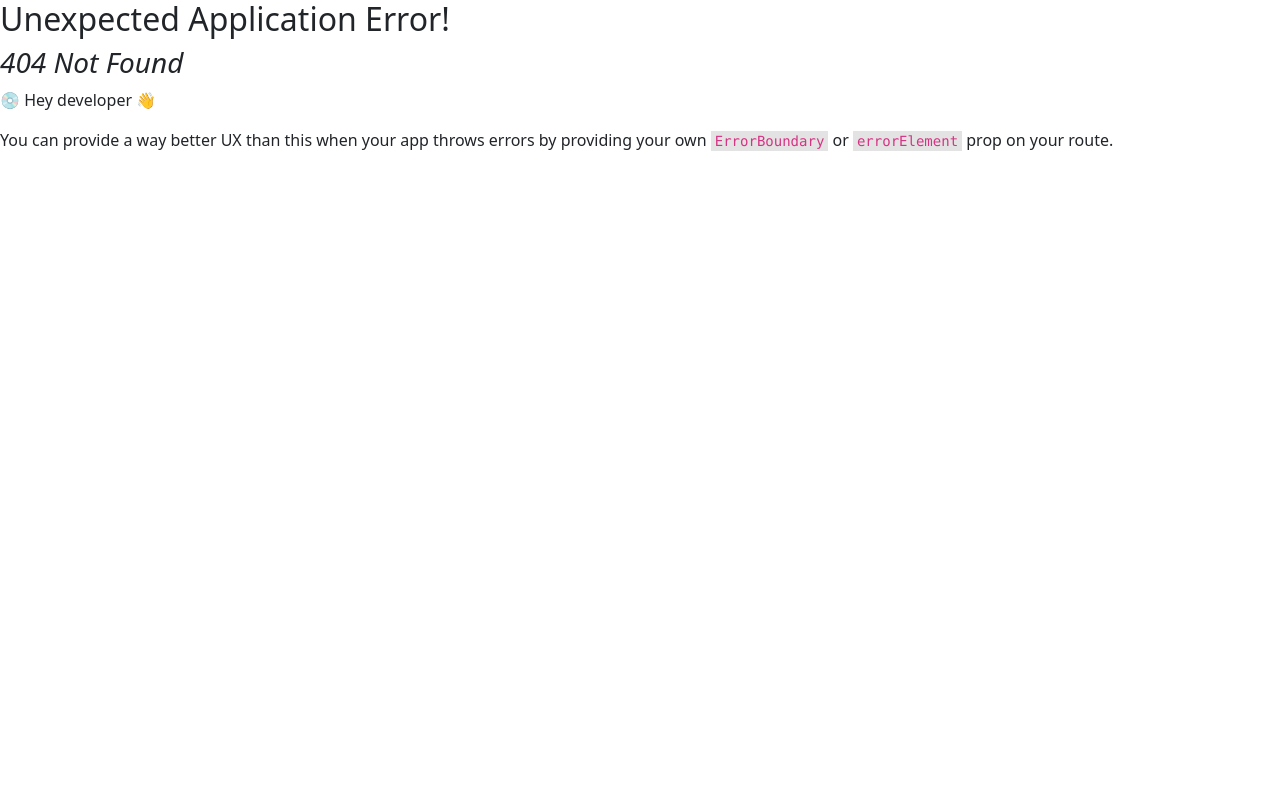
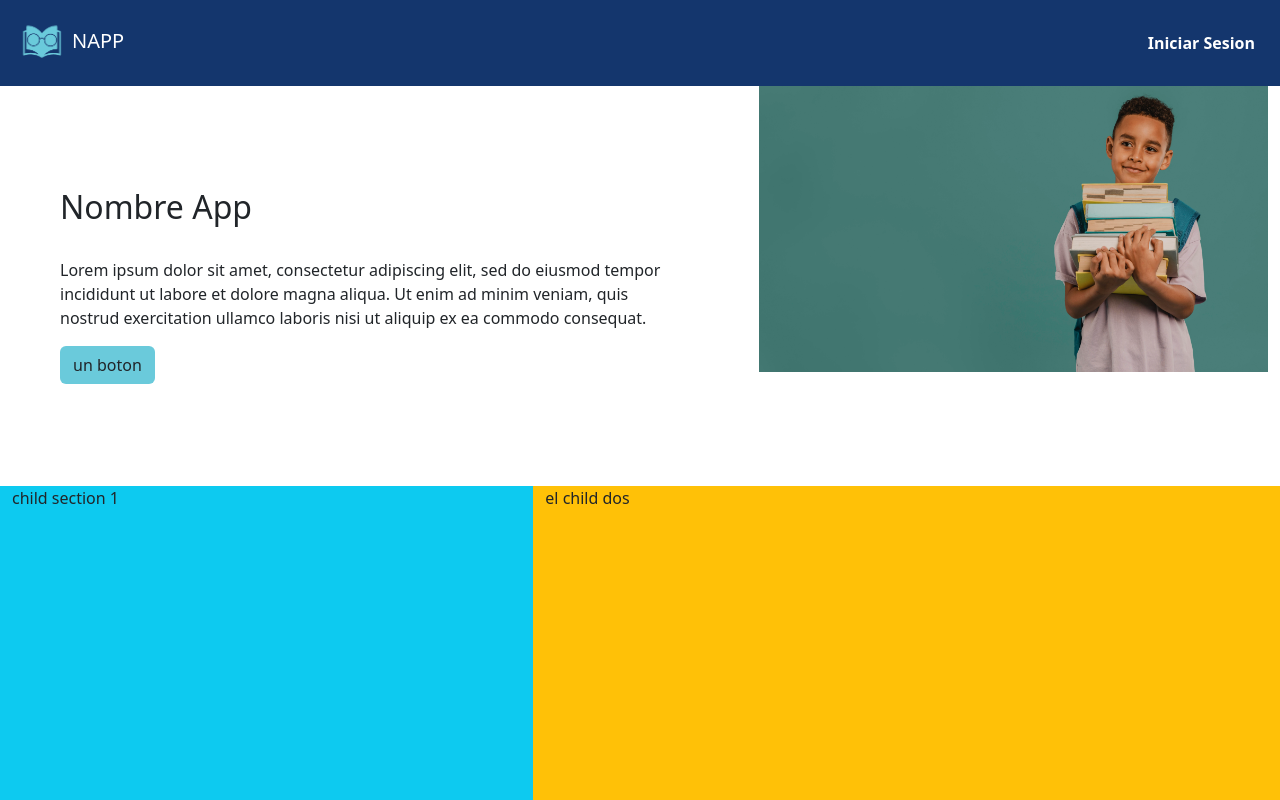
Before and after one commit to dmidence/frontend-industria, a React (Vite) app: page /landing in a window 1280 px wide. Before the commit this address had no page. Shown: the top 800 px of the page. Built offline with nearby package versions, Linux system fonts and the light colour scheme.

Commit message:
Added Router, modified private and public routes added Lnading Layout custom ui hide effect

```diff
--- a/package.json
+++ b/package.json
@@ -13,13 +13,14 @@
     "match-sorter": "^6.3.1",
     "react": "^18.2.0",
     "react-dom": "^18.2.0",
-    "react-router-dom": "^6.4.2",
+    "react-router-dom": "5.1",
     "sass": "^1.55.0",
     "sort-by": "^1.2.0"
   },
   "devDependencies": {
     "@types/react": "^18.0.22",
     "@types/react-dom": "^18.0.7",
+    "@types/react-router-dom": "^5.3.3",
     "@vitejs/plugin-react": "^2.2.0",
     "typescript": "^4.6.4",
     "vite": "^3.2.0"
--- a/src/components/Navbar/AdminNavbar.tsx
+++ b/src/components/Navbar/AdminNavbar.tsx
@@ -36,7 +36,7 @@ export default function AdminNavbar({handleWidth}:{handleWidth:()=>void}) {
         />
         <strong className="ps-2 text-dark">Nombre de Usuario</strong>
       </a>
-      <ul
+      {/* <ul
         className="dropdown-menu dropdown-menu-dark text-small shadow"
         aria-labelledby="dropdownUser1"
       >
@@ -45,7 +45,7 @@ export default function AdminNavbar({handleWidth}:{handleWidth:()=>void}) {
             Cerrar Sesion
           </a>
         </li>
-      </ul>
+      </ul> */}
     </div>
   </div>
 </nav>
--- a/src/main.tsx
+++ b/src/main.tsx
@@ -3,19 +3,10 @@ import ReactDOM from "react-dom/client";
 import Landing from "./pages/landing/landing";
 import MasterAdmin from "./pages/admin/MasterAdmin";
 import "./index.scss";
+import { AppRouter } from "./pages/router/AppRouter";
 
-import { createBrowserRouter, RouterProvider, Route } from "react-router-dom";
-const router = createBrowserRouter([
-  {
-    path: "/",
-    element: <Landing></Landing>,
-  },
-  {
-    path: "/admin",
-    element: <MasterAdmin></MasterAdmin>,
-  },
-]);
+
 
 ReactDOM.createRoot(document.getElementById("root") as HTMLElement).render(
-  <RouterProvider router={router} />
+  <AppRouter></AppRouter>
 );
--- a/src/pages/admin/MasterAdmin.tsx
+++ b/src/pages/admin/MasterAdmin.tsx
@@ -19,6 +19,9 @@ export default function MasterAdmin() {
       <Sidebar width={initialWidth} fullView={fullView}></Sidebar>
       <div style={{ width: `${width}%`, transition:"width .3s" }} className="bg-gray m-0 p-0">
         <AdminNavbar handleWidth={handleWidth}></AdminNavbar>
+        <div className="p-3">
+          <div className="bg-white p-3" style={{minHeight:"85vh"}}>Outlet</div>
+        </div>
       </div>
     </div>
   )
--- /dev/null
+++ b/src/pages/login/Login.tsx
@@ -0,0 +1,7 @@
+import React from 'react'
+
+export default function Login() {
+  return (
+    <div>Login</div>
+  )
+}
--- /dev/null
+++ b/src/pages/router/AppRouter.tsx
@@ -0,0 +1,48 @@
+import React, { useEffect } from 'react'
+
+import { BrowserRouter as Router, Switch, Redirect, Route } from 'react-router-dom'
+import { PublicRoute } from './PublicRoute'
+import { PrivateRoute } from './PrivateRoute'
+
+// Routes
+import Landing from '../landing/landing'
+import MasterAdmin from '../admin/MasterAdmin'
+import Login from '../login/Login';
+export const AppRouter = () => {
+
+
+  let checking = false;
+  let id = 0;
+
+  if (checking) {
+    return <h1>Load Screen</h1>
+  }
+
+  return (
+    <Router>
+      <div>
+        <Switch>
+          <PublicRoute
+            path="/login"
+            component={Login}
+            isAuthenticated={!!id}
+          />
+          <PublicRoute
+            path="/landing"
+            component={Landing}
+            isAuthenticated={!!id}
+          />
+          <PrivateRoute
+            path="/"
+            component={MasterAdmin}
+            isAuthenticated={!!id}
+          />
+          <Route path="landing2"
+            component={ Landing}
+        />
+          <Redirect to="/" />
+        </Switch>
+      </div>
+    </Router>
+  )
+}
--- /dev/null
+++ b/src/pages/router/PrivateRoute.tsx
@@ -0,0 +1,28 @@
+import React from 'react';
+import PropTypes from 'prop-types';
+
+import { Route, Redirect } from 'react-router-dom';
+
+
+export const PrivateRoute = ({
+    isAuthenticated,
+    component: Component,
+    path
+}:{path:string, isAuthenticated:any, component:any}) => {
+
+    return (
+        <Route path={path}
+            component={ (props:any) => (
+                ( isAuthenticated )
+                    ? ( <Component { ...props } /> )
+                    : ( <Redirect to="/landing" /> )
+            )}
+
+        />
+    )
+}
+
+PrivateRoute.propTypes = {
+    isAuthenticated: PropTypes.bool.isRequired,
+    component: PropTypes.func.isRequired
+}
--- /dev/null
+++ b/src/pages/router/PublicRoute.tsx
@@ -0,0 +1,28 @@
+import React from 'react';
+import PropTypes from 'prop-types';
+
+import { Route, Redirect } from 'react-router-dom';
+
+
+export const PublicRoute = ({
+    path,
+    isAuthenticated,
+    component: Component,
+}:{path:string, isAuthenticated:any, component:any}) => {
+
+    return (
+        <Route path={path}
+            component={ (props:any) => (
+                ( isAuthenticated )
+                    ? ( <Redirect to="/" /> )
+                    : ( <Component { ...props } /> )
+            )}
+
+        />
+    )
+}
+
+PublicRoute.propTypes = {
+    isAuthenticated: PropTypes.bool.isRequired,
+    component: PropTypes.func.isRequired
+}
```
Also changed, not shown: 1 other file (tests, documents, lock files or other folders).
